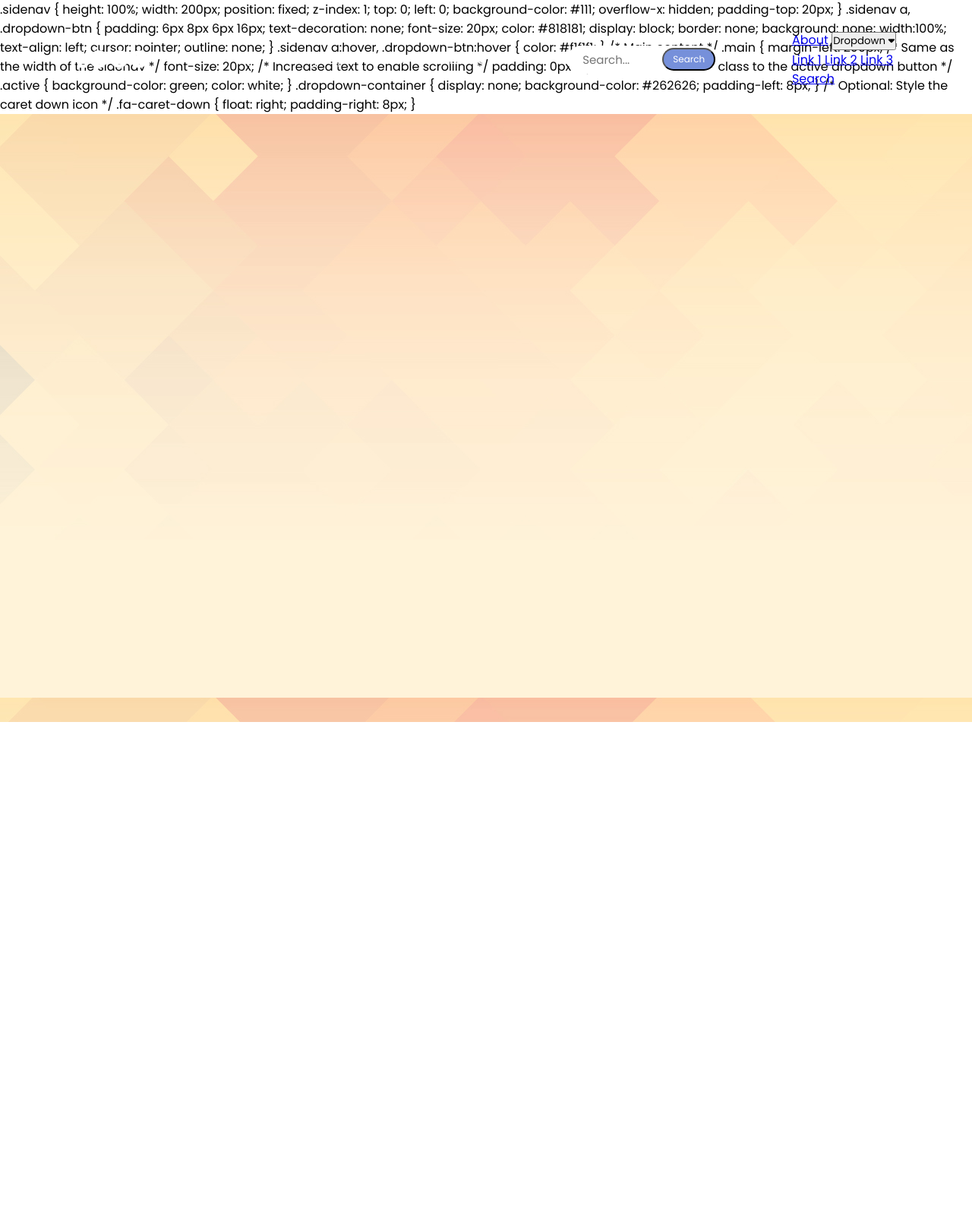
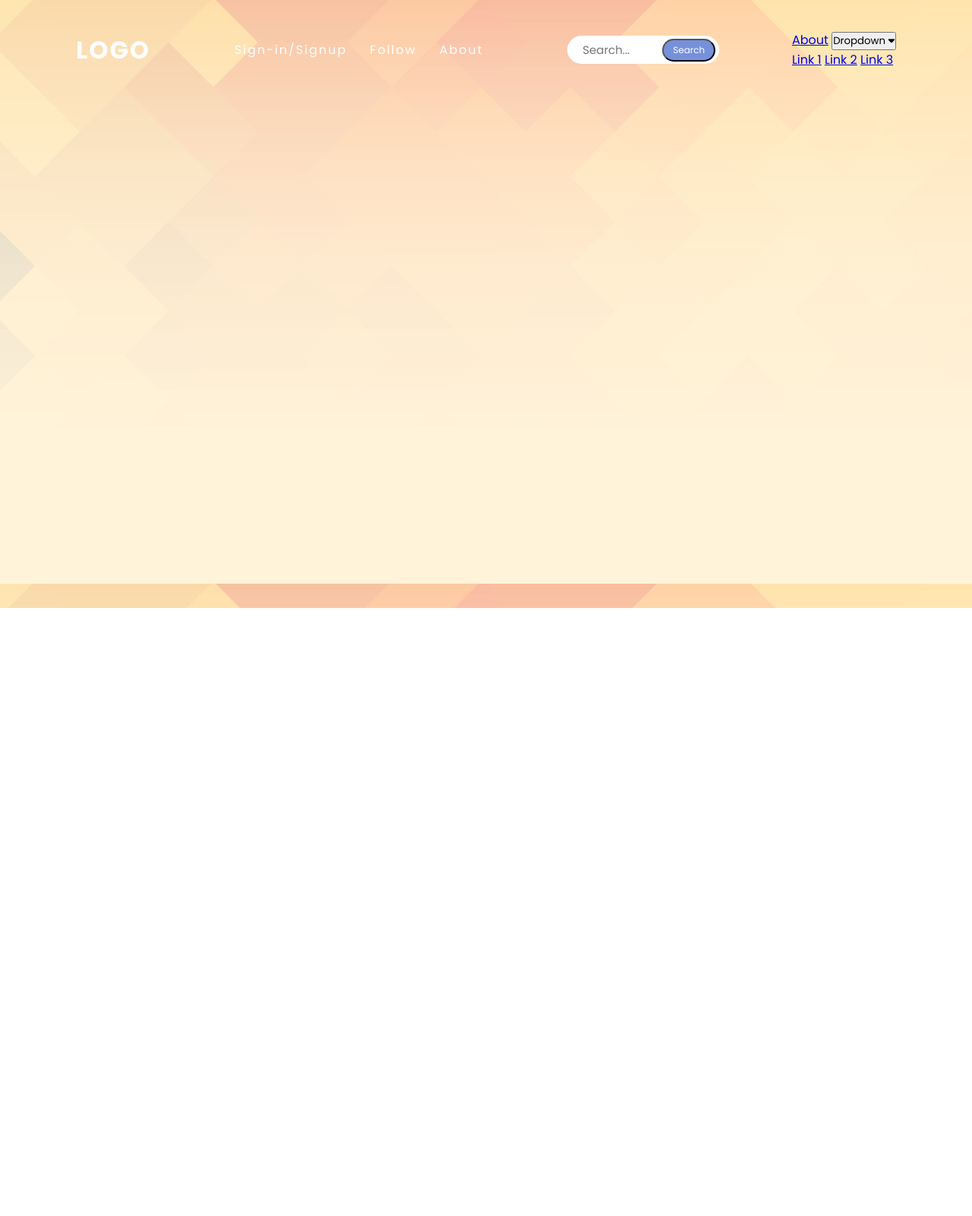
Before and after one commit to noobrock123/HootyLibrary, a Django app: page / in a window 1280 px wide. Shown: the whole page at 76% size. Run offline with Django 4.2, Linux system fonts and the light colour scheme; some libraries are stand-ins or nearby versions.

Commit message:
Update homepage.html

```diff
--- a/MAIN_APP/templates/homepage/homepage.html
+++ b/MAIN_APP/templates/homepage/homepage.html
@@ -40,133 +40,22 @@
     <a href="#">Link 2</a>
 
     <a href="#">Link 3</a>
-
-  </div>
-
-  <a href="#contact">Search</a>
-
-</div>
-
     </header>
-
-    .sidenav {
-
-  height: 100%;
-
-  width: 200px;
-
-  position: fixed;
-
-  z-index: 1;
-
-  top: 0;
-
-  left: 0;
-
-  background-color: #111;
-
-  overflow-x: hidden;
-
-  padding-top: 20px;
-
-}
-    .sidenav a, .dropdown-btn {
-
-  padding: 6px 8px 6px 16px;
-
-  text-decoration: none;
-
-  font-size: 20px;
-
-  color: #818181;
-
-  display: block;
-
-  border: none;
-
-  background: none;
-
-  width:100%;
-
-  text-align: left;
-
-  cursor: pointer;
-
-  outline: none;
-
-}
-    .sidenav a:hover, .dropdown-btn:hover {
-
-  color: #f1f1f1;
-
-}
-
-/* Main content */
-
-.main {
-
-  margin-left: 200px; /* Same as the width of the sidenav */
-
-  font-size: 20px; /* Increased text to enable scrolling */
-
-  padding: 0px 10px;
-
-}
-
-/* Add an active class to the active dropdown button */
-
-.active {
-
-  background-color: green;
-
-  color: white;
-
-}
-    .dropdown-container {
-
-  display: none;
-
-  background-color: #262626;
-
-  padding-left: 8px;
-
-}
-
-/* Optional: Style the caret down icon */
-
-.fa-caret-down {
-
-  float: right;
-
-  padding-right: 8px;
-
-}
     <section class="banner"></section>
     <script type="text/javascript">
         var dropdown = document.getElementsByClassName("dropdown-btn");
 
 var i;
-
 for (i = 0; i < dropdown.length; i++) {
-
   dropdown[i].addEventListener("click", function() {
-
     this.classList.toggle("active");
-
     var dropdownContent = this.nextElementSibling;
-
     if (dropdownContent.style.display === "block") {
-
       dropdownContent.style.display = "none";
-
     } else {
-
       dropdownContent.style.display = "block";
-
     }
-
   });
-
 }
         window.addEventListener("scroll", function(){
             var header = document.querySelector("header");
```
